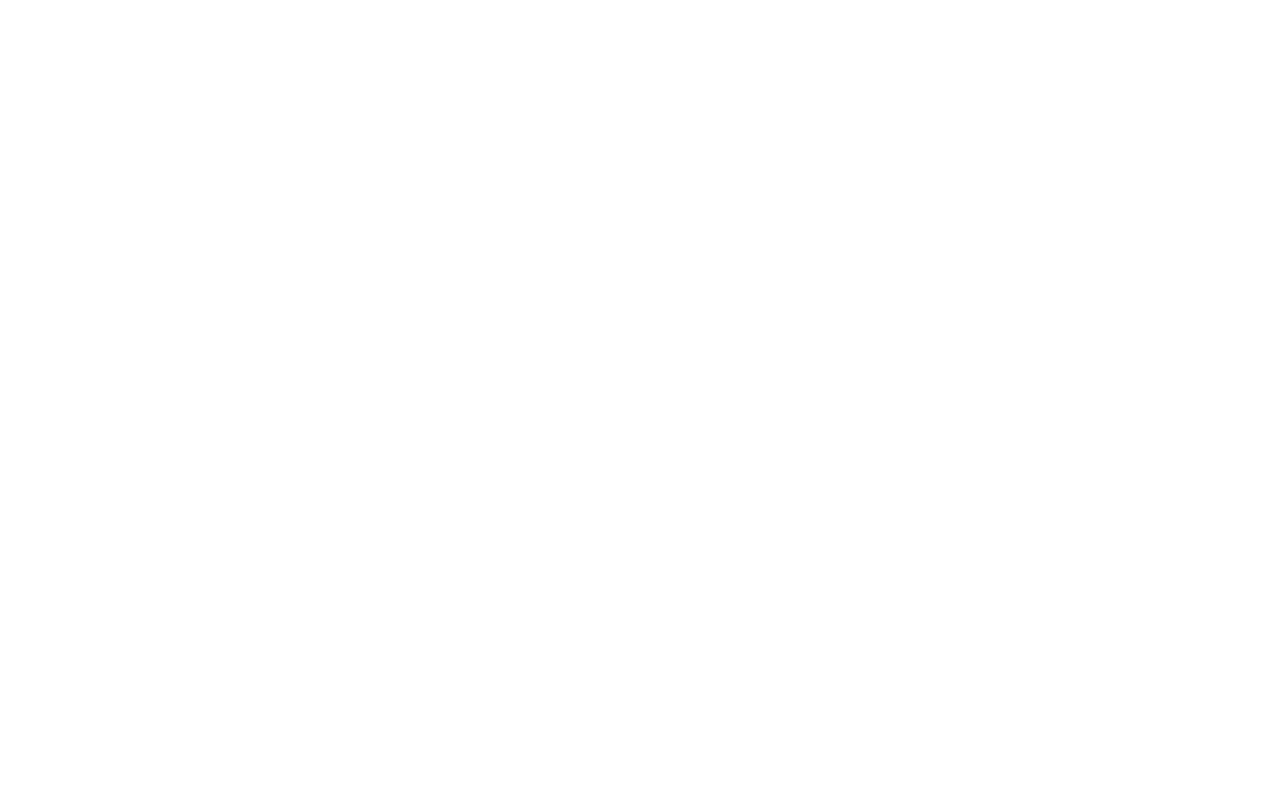
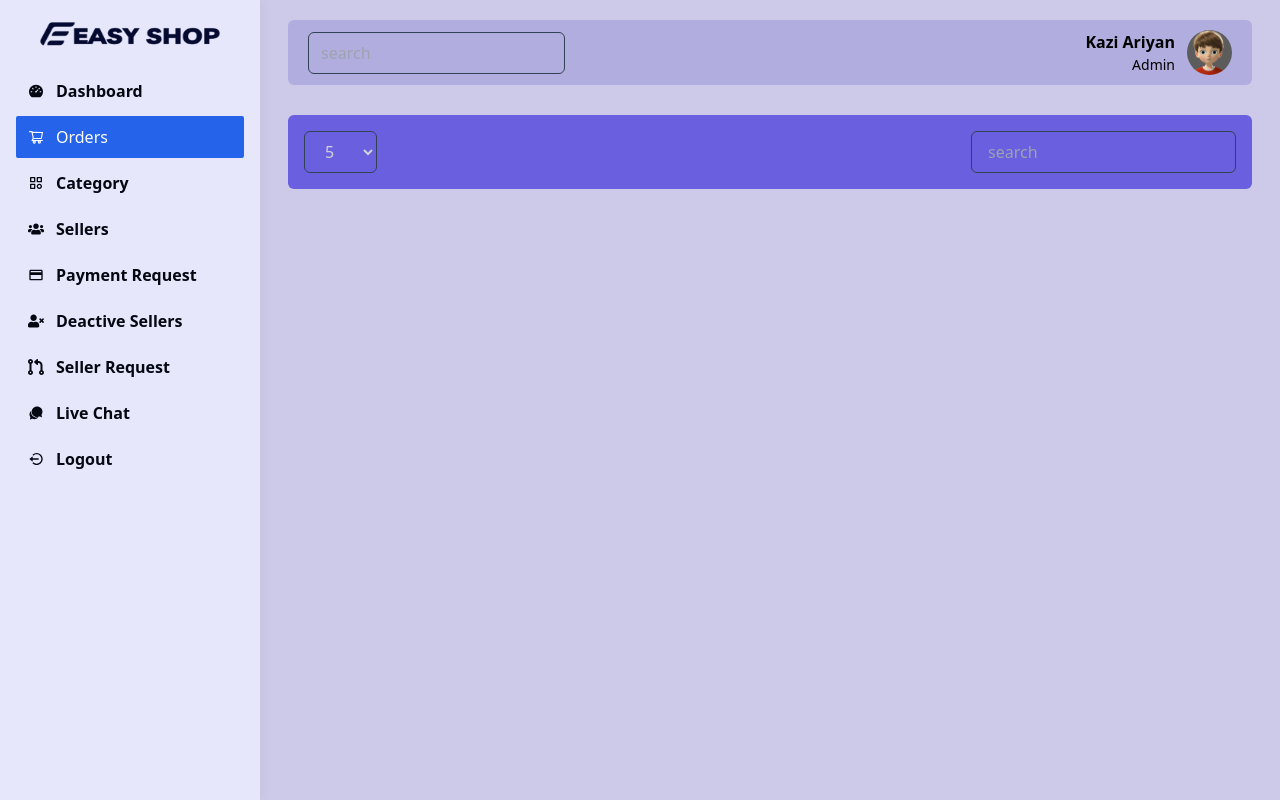
Before and after one commit to ajdjaiuoapooiad/node-react-dashboard3, a React (Create React App) app: page /admin/dashboard/orders in a window 1280 px wide. Before the commit this address had no page. Built offline with nearby package versions, Linux system fonts and the light colour scheme.

Commit message:
133ch ok

```diff
--- a/src/router/routes/adminRoutes.js
+++ b/src/router/routes/adminRoutes.js
@@ -1,9 +1,19 @@
 import { lazy } from "react";
+const Orders = lazy(() => import("../../views/admin/Order"));
 const AdminDashboard = lazy(()=> import('../../views/admin/AdminDashboard'))
+
+
+
+
 export const adminRoutes = [
     {
         path: 'admin/dashboard',
         element : <AdminDashboard/>,
         role : 'admin'
+    },
+    {
+        path: 'admin/dashboard/orders',
+        element : <Orders/> ,
+        role : 'admin'
     }
 ]
--- /dev/null
+++ b/src/views/admin/Order.jsx
@@ -0,0 +1,22 @@
+import React, { useState } from 'react';
+const Orders = () => {
+    const [currentPage, setCurrentPage] = useState(1)
+    const [searchValue, setSearchValue] = useState('')
+    const [parPage, setParPage] = useState(5)
+    return (
+        <div className='px-2 lg:px-7 pt-5'>
+            <div className='w-full p-4 bg-[#6a5fdf] rounded-md'>
+                <div className='flex justify-between items-center'>
+                    <select onChange={(e) => setParPage(parseInt(e.target.value))} className='px-4 py-2 focus:border-indigo-500 outline-none bg-[#6a5fdf] border border-slate-700 rounded-md text-[#d0d2d6]'>
+                        <option value="5">5</option>
+                        <option value="10">10</option>
+                        <option value="20">20</option>
+                    </select>
+                    <input className='px-4 py-2 focus:border-indigo-500 outline-none bg-[#6a5fdf] border border-slate-700 rounded-md text-[#d0d2d6]' type="text" placeholder='search' />
+                </div>
+            </div>
+
+        </div>
+    );
+};
+export default Orders;
```
